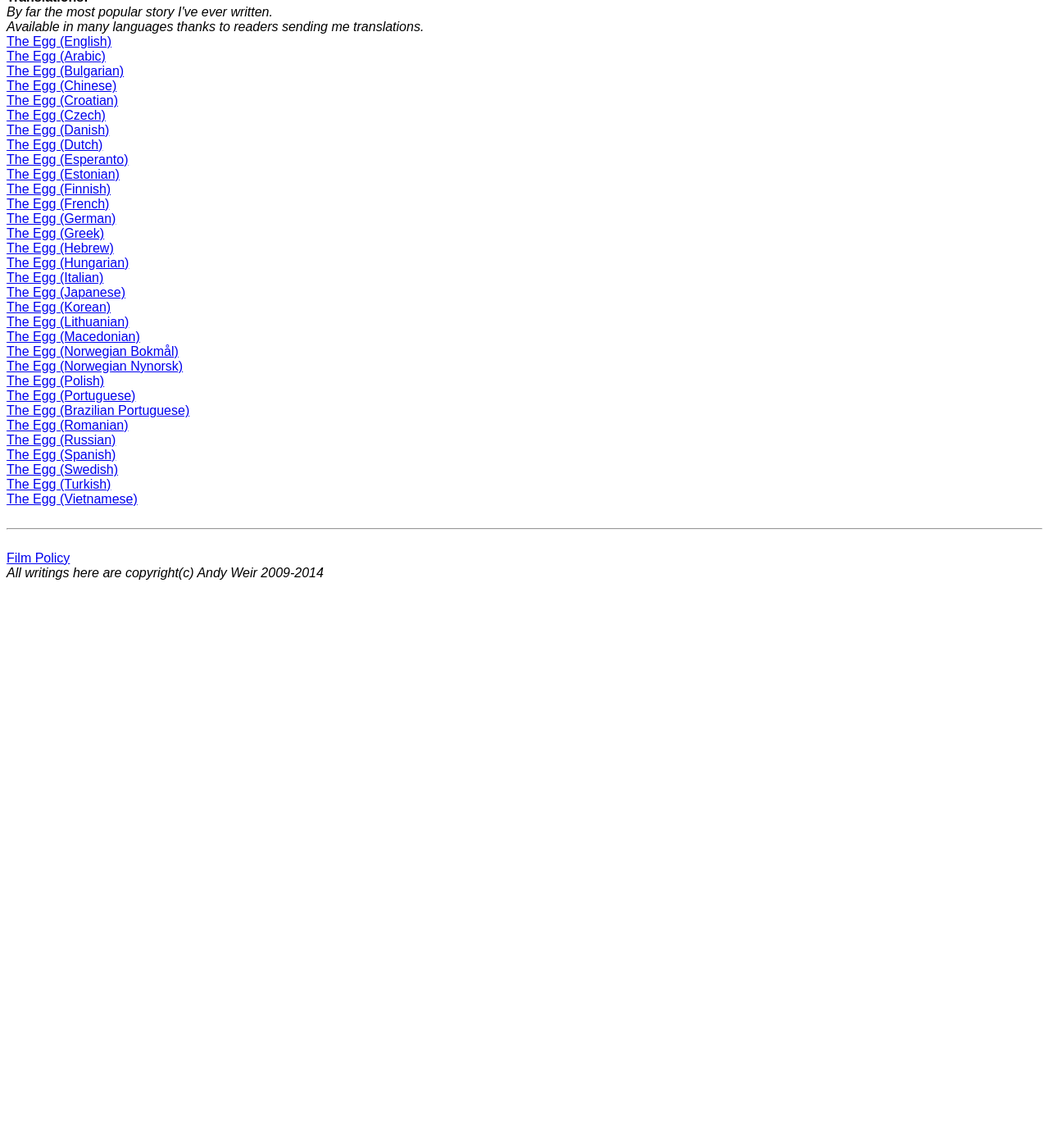
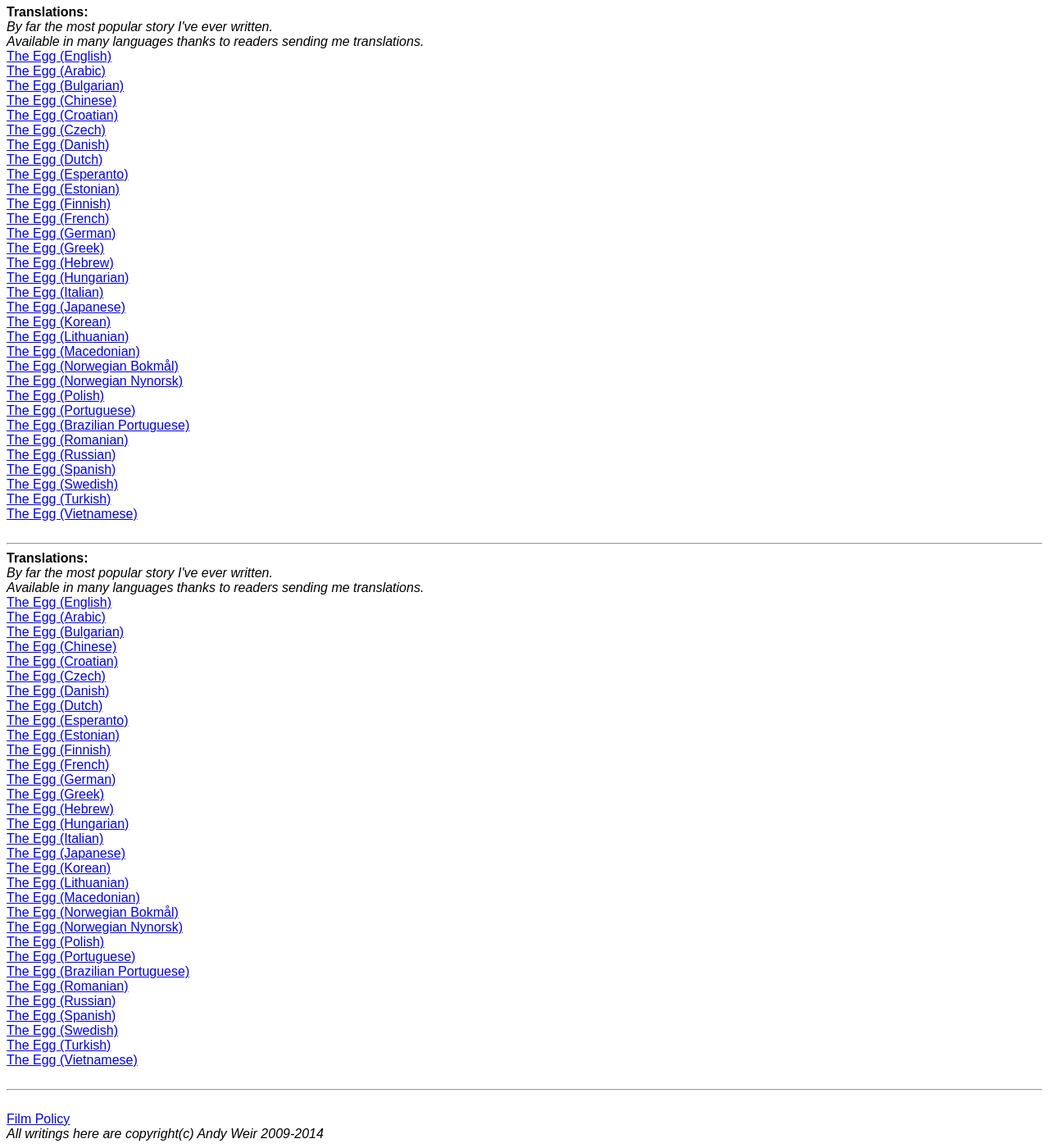
Before and after one commit to 0x000m/old, a Jekyll site: the page built from index.html, in a window 1280 px wide and 1400 px high, scrolled down 1224 px. Shown: the whole window at 82% size. Built offline with Jekyll 4.4.1, drawn with Linux system fonts in a browser that asks for light colours; before the commit the page ends 1940 px from its top, so only the background shows below that.

Commit message:
Update index.html

```diff
--- a/index.html
+++ b/index.html
@@ -66,6 +66,47 @@ It is available for purchase:<br>
 (Each is a stand-alone story)<br>
 <br>
 <br>
+<hr>
+<b>Translations:</b><br>
+<i>By far the most popular story I've ever written.<br>
+Available in many languages thanks to readers sending me
+translations.</i><br>
+<a href="oneoff/theegg_mod.html">The Egg (English)</a><br>
+<a href="oneoff/theegg_ar.html">The Egg (Arabic)</a><br>
+<a href="oneoff/theegg_bg_mod.html">The Egg (Bulgarian)</a><br>
+<a href="oneoff/theegg_zh.html">The Egg (Chinese)</a><br>
+<a href="oneoff/theegg_hr.html">The Egg (Croatian)</a><br>
+<a href="oneoff/theegg_cs.html">The Egg (Czech)</a><br>
+<a href="oneoff/theegg_da.html">The Egg (Danish)</a><br>
+<a href="oneoff/theegg_nl.html">The Egg (Dutch)</a><br>
+<a href="oneoff/theegg_eo.html">The Egg (Esperanto)</a><br>
+<a href="oneoff/theegg_et.html">The Egg (Estonian)</a><br>
+<a href="oneoff/theegg_fi.html">The Egg (Finnish)</a><br>
+<a href="oneoff/theegg_fr.html">The Egg (French)</a><br>
+<a href="oneoff/theegg_de_mod.html">The Egg (German)</a><br>
+<a href="oneoff/theegg_el.html">The Egg (Greek)</a><br>
+<a href="oneoff/theegg_he.html">The Egg (Hebrew)</a><br>
+<a href="oneoff/theegg_hu.html">The Egg (Hungarian)</a><br>
+<a href="oneoff/theegg_it_mod.html">The Egg (Italian)</a><br>
+<a href="oneoff/theegg_ja.html">The Egg (Japanese)</a><br>
+<a href="oneoff/theegg_ko.html">The Egg (Korean)</a><br>
+<a href="oneoff/theegg_lt.html">The Egg (Lithuanian)</a><br>
+<a href="oneoff/theegg_mk.html">The Egg (Macedonian)</a><br>
+<a href="oneoff/theegg_nb.html">The Egg (Norwegian Bokmål)</a><br>
+<a href="oneoff/theegg_nn.html">The Egg (Norwegian Nynorsk)</a><br>
+<a href="oneoff/theegg_pl.html">The Egg (Polish)</a><br>
+<a href="oneoff/theegg_pt_mod.html">The Egg (Portuguese)</a><br>
+<a href="oneoff/theegg_pt-br.html">The Egg (Brazilian Portuguese)</a><br>
+<a href="oneoff/theegg_ro.html">The Egg (Romanian)</a><br>
+<a href="oneoff/theegg_ru.html">The Egg (Russian)</a><br>
+<a href="oneoff/theegg_es_mod.html">The Egg (Spanish)</a><br>
+<a href="oneoff/theegg_sv.html">The Egg (Swedish)</a><br>
+<a href="oneoff/theegg_tr_mod.html">The Egg (Turkish)</a><br>
+<a href="oneoff/theegg_vi.html">The Egg (Vietnamese)</a><br>
+
+<br>
+<hr>
+
 <b>Translations:</b><br>
 <i>By far the most popular story I've ever written.<br>
 Available in many languages thanks to readers sending me
```
